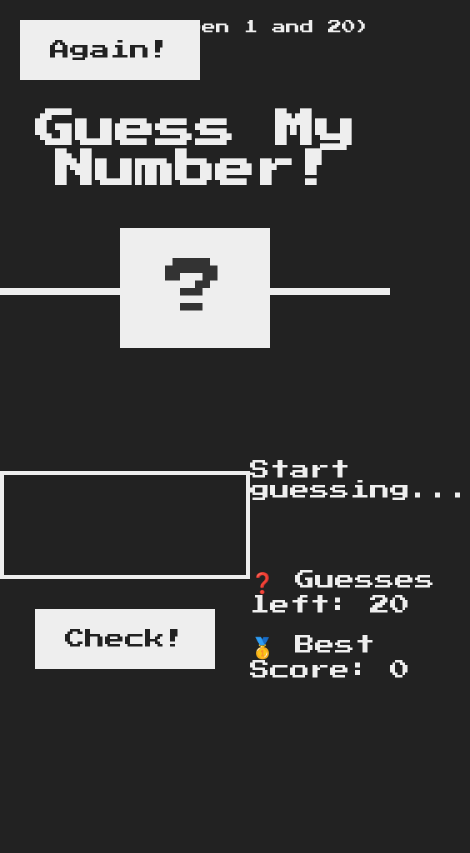
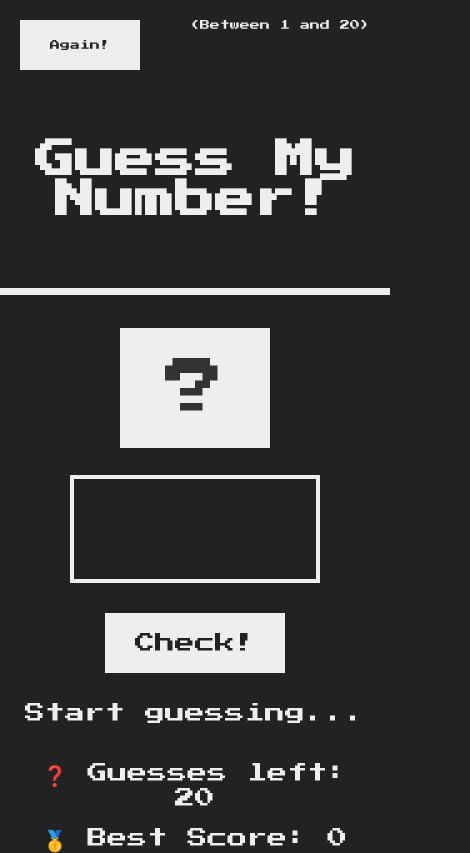
Before and after one commit to a-maundrell/number-guess, a plain HTML site: page index.html in a window 390 px wide. Shown: the whole page, 470 px wide, since content can reach past the window. Drawn offline with Linux system fonts and the light colour scheme.

Commit message:
Responsive completed

```diff
--- a/style.css
+++ b/style.css
@@ -31,6 +31,9 @@ main {
   display: flex;
   align-items: center;
   justify-content: space-around;
+  gap: 3rem;
+  padding: 2rem;
+  flex-wrap: wrap;
 }
 
 .left {
@@ -117,3 +120,54 @@ h1 {
 .label-score {
   margin-bottom: 2rem;
 }
+
+
+/* RESPONSIVE ---------------------------------------- */
+
+@media (width <= 1110px) {
+  .guess {
+    margin-top: 6rem;
+  }
+
+  .right p {
+    text-align: center;
+  }
+
+  .label-score {
+    margin-top: -5rem;
+  }
+}
+
+@media (width <= 640px) {
+  h1 {
+    margin-top: 3rem;
+  }
+
+  .number {
+    bottom: -10rem;
+  }
+
+  .guess {
+    margin-top: 16rem;
+  }
+}
+
+@media (width <= 500px) {
+  .again {
+    font-size: 1.25rem;
+  }
+
+  .between {
+    font-size: 1.25rem;
+  }
+}
+
+@media (width <= 400px) {
+  .again {
+    font-size: 1rem;
+  }
+
+  .between {
+    font-size: 1rem;
+  }
+}
```
